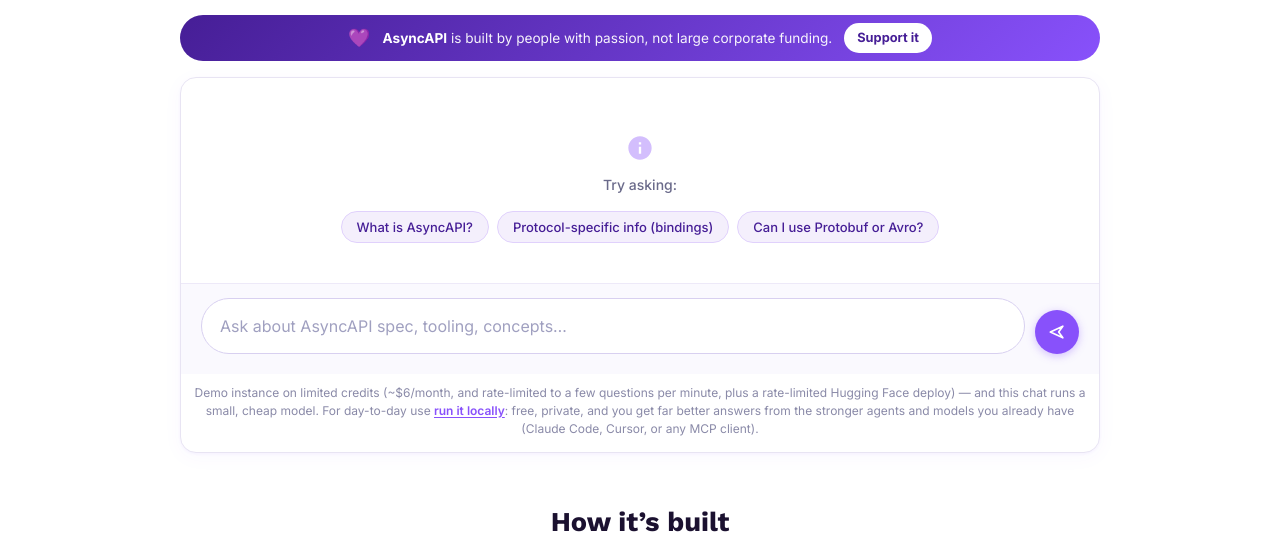
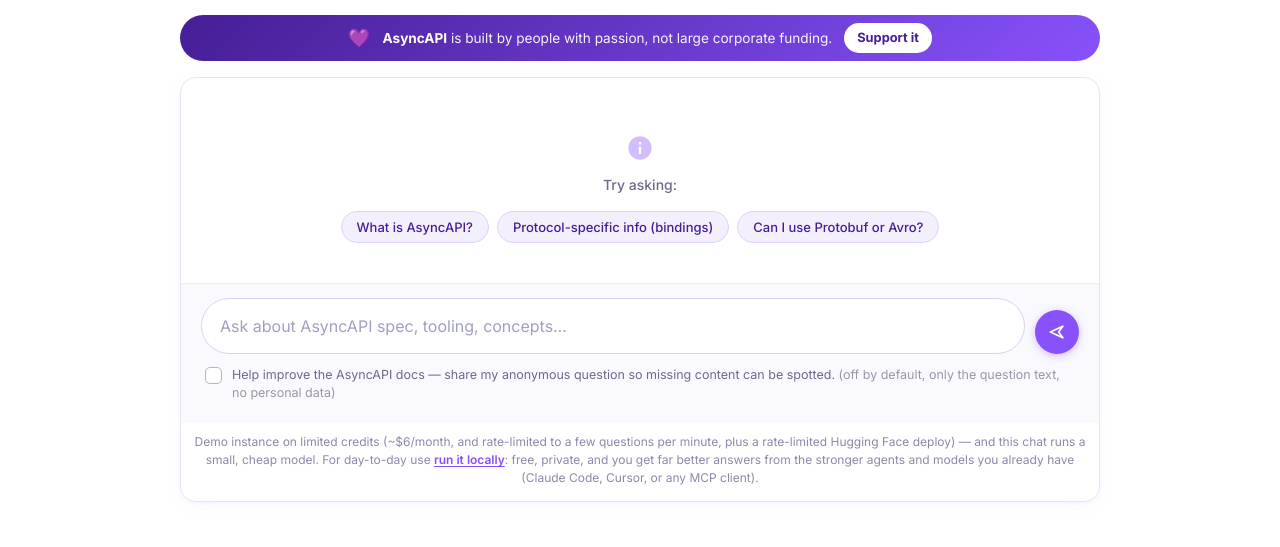
Before and after one commit to derberg/asyncapi-knowledge-mcp, a website: page chat/index.html in a window 1280 px wide. Shown: the part 226-773 px from the top of the page. Drawn offline with Linux system fonts and the light colour scheme.

Commit message:
feat(chat): opt-in anonymous question analytics
Unchecked-by-default checkbox under the composer (ported from
ose-knowledge-rag): when a user opts in, the function logs ONLY the
question text (capped at 500 chars) and the agent round count as an
ANALYTICS line in the Vercel function logs — no IP, no headers, no PII.
Used to learn what content is missing from the docs. Covered by handler
tests: off by default, explicit false, payload shape, 500-char cap.

```diff
--- a/chat/app.js
+++ b/chat/app.js
@@ -16,6 +16,7 @@
   var form = document.getElementById("composer");
   var input = document.getElementById("input");
   var sendBtn = document.getElementById("send");
+  var optIn = document.getElementById("analyticsOptIn");
 
   /* ---------- "Use it in your own tools" panel ---------- */
   var toolsToggle = document.getElementById("toolsToggle");
@@ -208,6 +209,7 @@
         headers: { "content-type": "application/json" },
         body: JSON.stringify({
           messages: conversation.slice(),
+          analyticsOptIn: !!(optIn && optIn.checked),
         }),
       });
 
--- a/chat/index.html
+++ b/chat/index.html
@@ -129,6 +129,14 @@
             </svg>
           </button>
         </div>
+        <label class="optin">
+          <input type="checkbox" id="analyticsOptIn" class="optin__box" />
+          <span class="optin__custom" aria-hidden="true"></span>
+          <span class="optin__text">
+            Help improve the AsyncAPI docs — share my anonymous question so missing content can be spotted.
+            <span class="optin__muted">(off by default, only the question text, no personal data)</span>
+          </span>
+        </label>
       </form>
       <p class="chat-footnote">
         Demo instance on limited credits (~$6/month, and rate-limited to a few questions per minute,
--- a/chat/styles.css
+++ b/chat/styles.css
@@ -772,6 +772,54 @@
   .sustain { border-radius: var(--aa-radius-md); padding: 10px 14px; }
 }
 
+/* Opt-in anonymous question analytics (off by default) */
+.optin {
+  display: flex;
+  align-items: flex-start;
+  gap: 10px;
+  margin: 12px 4px 0;
+  cursor: pointer;
+  font-size: 12.5px;
+  line-height: 1.5;
+  color: #6a6a8a;
+}
+.optin__box {
+  position: absolute;
+  opacity: 0;
+  width: 1px; height: 1px;
+  margin: 0;
+}
+.optin__custom {
+  flex: 0 0 auto;
+  width: 17px; height: 17px;
+  margin-top: 1px;
+  border-radius: 5px;
+  border: 1.5px solid #b9b3c6;
+  background: #fff;
+  transition: background 0.18s ease, border-color 0.18s ease;
+  position: relative;
+}
+.optin__custom::after {
+  content: "";
+  position: absolute;
+  left: 5px; top: 1px;
+  width: 4px; height: 8px;
+  border: solid #fff;
+  border-width: 0 2px 2px 0;
+  transform: rotate(45deg) scale(0);
+  transition: transform 0.18s cubic-bezier(0.22, 1, 0.36, 1);
+}
+.optin__box:checked + .optin__custom {
+  background: var(--aa-purple-500);
+  border-color: var(--aa-purple-500);
+}
+.optin__box:checked + .optin__custom::after { transform: rotate(45deg) scale(1); }
+.optin__box:focus-visible + .optin__custom {
+  outline: 2px solid var(--aa-purple-500);
+  outline-offset: 2px;
+}
+.optin__muted { color: #9a96a8; }
+
 /* Demo-instance footnote inside the chat card */
 .chat-footnote {
   margin: 10px 4px 0;
```
Also changed, not shown: lib/chat/handler.ts (+12 -0 lines), test/handler.test.ts (+56 -0 lines).
